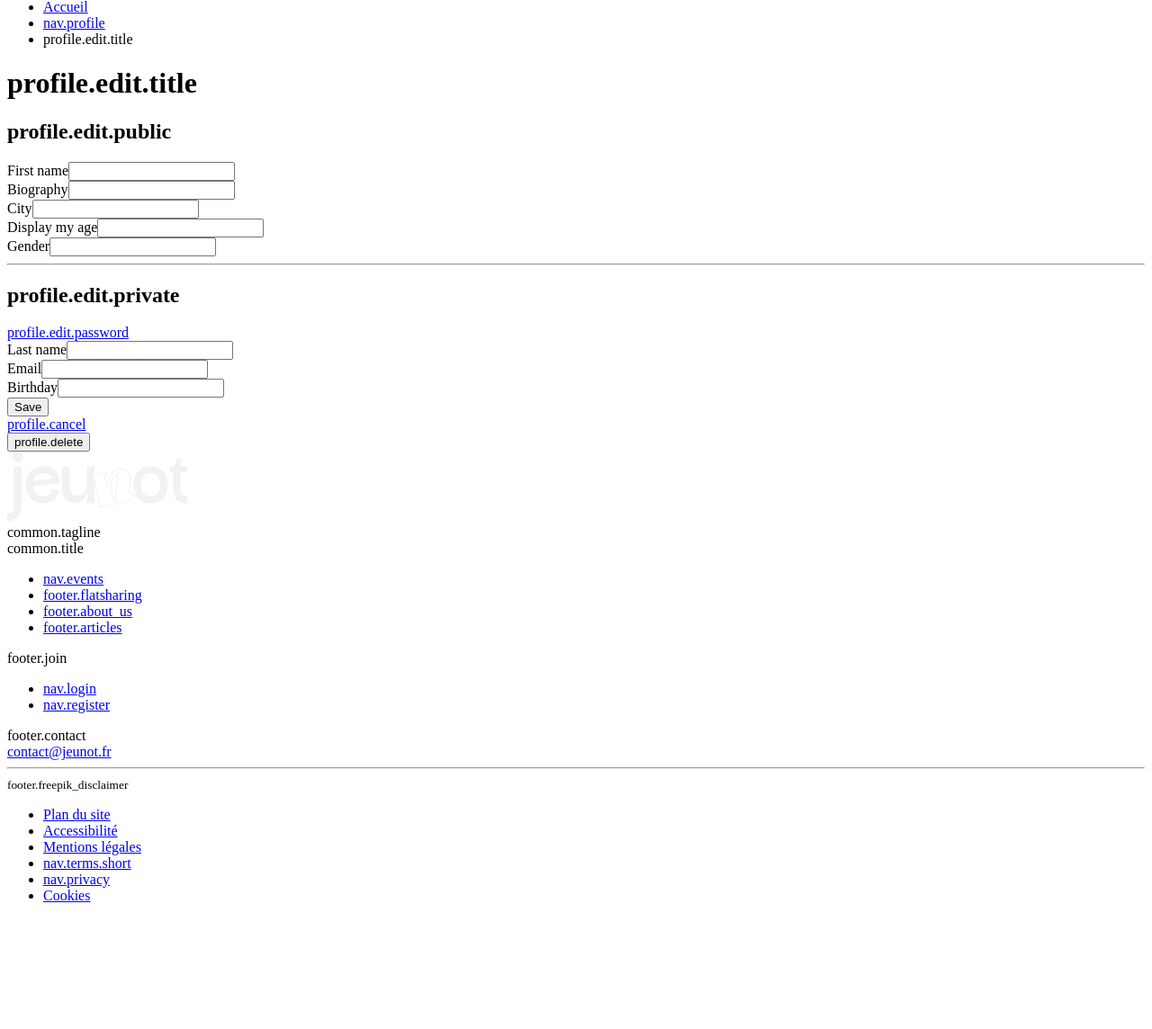
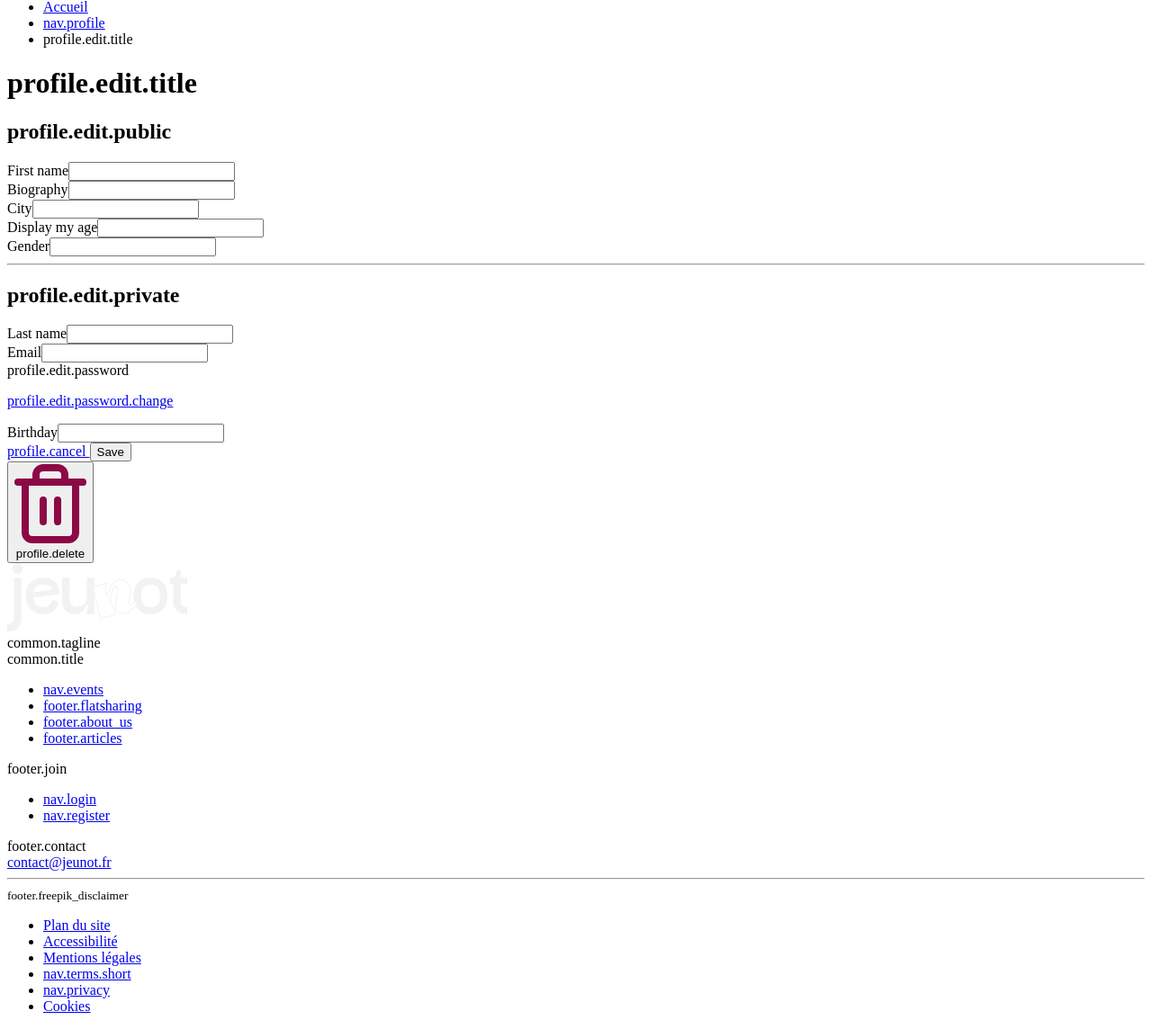
Before and after one commit to marinebrnn/jeunot, a Symfony app: template templates/app/profile/edit.html.twig in a window 1280 px wide. Shown: the part 742-1886 px from the top of the page at 90% size. Before the commit the page ends 1745 px from the top, so only its background shows below. Run offline with Twig, Linux system fonts and the light colour scheme; the template is opened without the code that fills it, so the values that code supplies are empty; form fields are guessed from the names that the template uses; some libraries are stand-ins or nearby versions.

Commit message:
Add styles to profile edit page

```diff
--- a/assets/styles/components/index.css
+++ b/assets/styles/components/index.css
@@ -5,4 +5,5 @@
 @import "./footer.css";
 @import "./form.css";
 @import "./header.css";
+@import "./icon.css";
 @import "./nav.css";
--- a/assets/styles/components/nav.css
+++ b/assets/styles/components/nav.css
@@ -6,6 +6,7 @@
 .j-nav hr {
   width: 100%;
   margin-block: calc(2 * var(--w));
+  border-color: var(--artisans-gold);
 }
 
 .j-nav ul {
--- a/assets/styles/defaults.css
+++ b/assets/styles/defaults.css
@@ -75,7 +75,7 @@ p a {
 
 hr {
   border: none;
-  border-top: 1px solid var(--artisans-gold);
+  border-top: 1px solid var(--border-alt-blue);
 }
 
 dialog {
--- a/assets/styles/layouts/cluster.css
+++ b/assets/styles/layouts/cluster.css
@@ -1,7 +1,7 @@
 .j-cluster {
   /* Define a group of elements that flow horizontally and wrap if necessary */
   display: flex;
-  flex-wrap: wrap;
+  flex-wrap: var(--cluster-wrap, wrap);
   justify-content: var(--cluster-justify, flex-start);
   align-content: var(--cluster-align, flex-start);
   gap: var(--cluster-gap, 0);
--- a/src/Infrastructure/Form/User/ChangePasswordFormType.php
+++ b/src/Infrastructure/Form/User/ChangePasswordFormType.php
@@ -16,7 +16,7 @@ final class ChangePasswordFormType extends AbstractType
     {
         $builder
             ->add('oldPassword', PasswordType::class, [
-                'label' => 'profile.edit.password.old',
+                'label' => 'reset_password.password.old',
             ])
             ->add('newPassword', RepeatedType::class, [
                 'type' => PasswordType::class,
--- a/templates/app/profile/edit.html.twig
+++ b/templates/app/profile/edit.html.twig
@@ -3,6 +3,8 @@
 {% block title %}
     {{ 'profile.edit.title'|trans }} - {{ parent() }}
 {% endblock %}
+
+{% block main_tag %}<main class="j-background-alt-yellow">{% endblock %}
 
 {% block main %}
     {% include 'common/breadcrumb.html.twig' with {
@@ -17,28 +19,58 @@
         ]
     } only %}
 
-    <div class="j-container j-box">
+    <div class="j-container j-background-default" style="--container-width: calc(92 * var(--w)); --container-padding: 0">
+        <div class="j-box j-stack" style="--box-padding: min(6%, calc(6 * var(--w))); --stack-gap: calc(3 * var(--w))">
             <h1>{{ 'profile.edit.title'|trans }}</h1>
 
-        {{ form_start(form) }}
+            {{ form_start(form, { attr: { class: 'j-stack' } }) }}
+                <div>
                     <h2>{{ 'profile.edit.public'|trans }}</h2>
-            {{ form_row(form.firstName)}}
-            {{ form_row(form.biography)}}
-            {{ form_row(form.city)}}
-            {{ form_row(form.displayMyAge)}}
-            {{ form_row(form.gender)}}
-            <hr/>
+
+                    {{ form_row(form.firstName, { row_attr: { class: 'j-input-group' } }) }}
+                    {{ form_row(form.biography, { row_attr: { class: 'j-input-group' } }) }}
+                    {{ form_row(form.city, { row_attr: { class: 'j-input-group' } }) }}
+                    {{ form_row(form.displayMyAge, { row_attr: { class: 'j-input-group' } }) }}
+                    {{ form_row(form.gender, { row_attr: { class: 'j-select-group' } }) }}
+                </div>
+
+                <hr>
+
+                <div>
                     <h2>{{ 'profile.edit.private'|trans }}</h2>
-            <a href="{{ path('app_profile_edit_password') }}">{{ 'profile.edit.password'|trans }}</a>
-            {{ form_row(form.lastName)}}
-            {{ form_row(form.email)}}
-            {{ form_row(form.birthday)}}
-            {{ form_row(form.save)}}
-            <a href="{{ path('app_profile_detail', {'uuid': app.user.uuid }) }}">{{ 'profile.cancel'|trans }}</a>
+
+                    {{ form_row(form.lastName, { row_attr: { class: 'j-input-group' } }) }}
+                    {{ form_row(form.email, { row_attr: { class: 'j-input-group' } }) }}
+
+                    <div class="j-input-group">
+                        <label>
+                            {{ 'profile.edit.password'|trans }}
+                        </label>
+                        <p>
+                            <a href="{{ path('app_profile_edit_password') }}">
+                                {{ 'profile.edit.password.change'|trans }}
+                            </a>
+                        </p>
+                    </div>
+
+                    {{ form_row(form.birthday, { row_attr: { class: 'j-input-group' } }) }}
+                </div>
+
+                <div class="j-cluster" style="--cluster-justify: space-between; --cluster-wrap: wrap-reverse; --cluster-gap: calc(2 * var(--w))">
+                    <a href="{{ path('app_profile_detail', {'uuid': app.user.uuid }) }}" class="j-btn j-btn--action j-btn--secondary">
+                        {{ 'profile.cancel'|trans }}
+                    </a>
+                    {{ form_widget(form.save, { attr: { class: 'j-btn' } }) }}
+                </div>
             {{ form_end(form) }}
+
             <form method="post" action="{{ path('app_profile_delete') }}">
-            <button class="j-btn j-btn--red">{{ 'profile.delete'|trans }}</button>
+                <button class="j-btn j-btn--red j-btn--tertiary j-icon--left">
+                    {% include 'common/icons/trash.svg.twig' with { attr: { class: 'j-icon j-icon--sm' } } only %}
+                    {{ 'profile.delete'|trans }}
+                </button>
                 <input type="hidden" name="token" value="{{ csrf_token('delete-user-account') }}"/>
             </form>
         </div>
+    </div>
 {% endblock main %}
--- /dev/null
+++ b/templates/common/attributes.html.twig
@@ -0,0 +1,8 @@
+{%- for attrname, attrvalue in attr -%}
+    {{- " " -}}
+    {%- if attrvalue is same as(true) -%}
+        {{- attrname }}="{{ attrname }}"
+    {%- elseif attrvalue is not same as(false) -%}
+        {{- attrname }}="{{ attrvalue }}"
+    {%- endif -%}
+{%- endfor -%}
--- /dev/null
+++ b/templates/common/icons/trash.svg.twig
@@ -0,0 +1,5 @@
+<svg {% include 'common/attributes.html.twig' with { attr } only %} viewbox="0 0 20 22" fill="none" xmlns="http://www.w3.org/2000/svg" aria-hidden="true">
+  <path d="M1 5H19M3 5V19C3 20.1046 3.89543 21 5 21H15C16.1046 21 17 20.1046 17 19V5M6 5V3C6 1.89543 6.89543 1 8 1H12C13.1046 1 14 1.89543 14 3V5" stroke="#8C0846" stroke-width="2" stroke-linecap="round" stroke-linejoin="round"/>
+  <path d="M12 10V16" stroke="#8C0846" stroke-width="2" stroke-linecap="round" stroke-linejoin="round"/>
+  <path d="M8 10V16" stroke="#8C0846" stroke-width="2" stroke-linecap="round" stroke-linejoin="round"/>
+</svg>
```
Also changed, not shown: assets/styles/components/button.css (+12 -2 lines), assets/styles/components/form.css (+14 -7 lines), assets/styles/components/icon.css (added, +23 -0 lines), assets/styles/variables.css (+6 -3 lines), 1 other file. Lines whose indentation alone changed are shown as unchanged.
